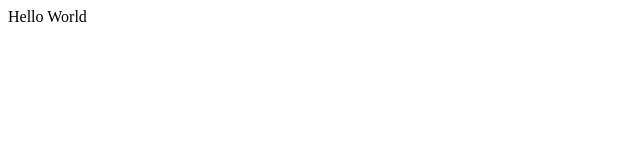
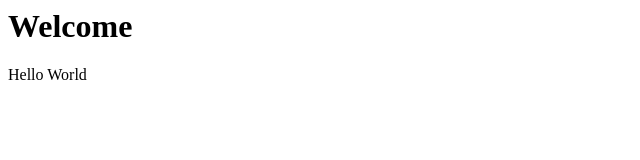
Before and after one commit to edulearn/test, a plain HTML site: page index.html in a window 1280 px wide. Shown: the whole page, without its empty margins (0-640 px from the left). Drawn offline with Linux system fonts and the light colour scheme.

Commit message:
New content and updates today

```diff
--- a/index.html
+++ b/index.html
@@ -1 +1,2 @@
+<h1>Welcome</h1>
 Hello World
```
Also changed, not shown: new.html (added, +1 -0 lines).
